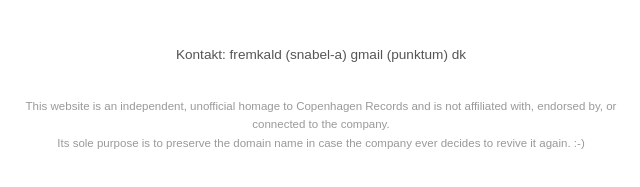
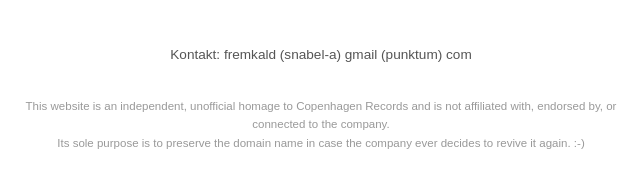
Before and after one commit to kfrost8660/copenhagenrecords.dk, a plain HTML site: page index.html in a window 1280 px wide. Shown: the part 547-734 px from the top of the page, 319-959 px from the left. Drawn offline with Linux system fonts and the light colour scheme.

Commit message:
Update email contact domain from '.dk' to '.com'

```diff
--- a/index.html
+++ b/index.html
@@ -101,7 +101,7 @@
     </p>
 
     <div class="contact">
-      Kontakt: fremkald (snabel-a) gmail (punktum) dk
+      Kontakt: fremkald (snabel-a) gmail (punktum) com
     </div>
 
     <div class="note">
```
